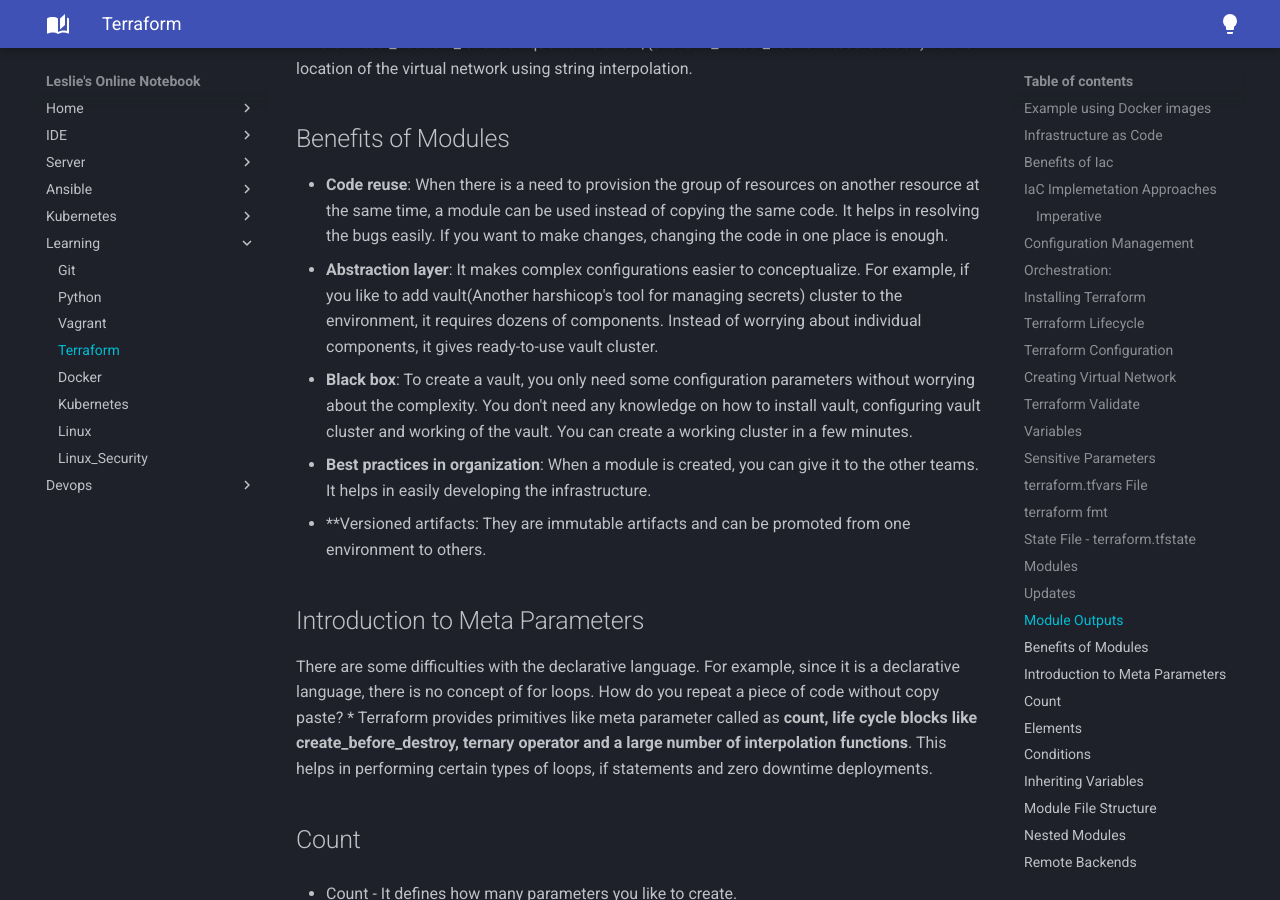
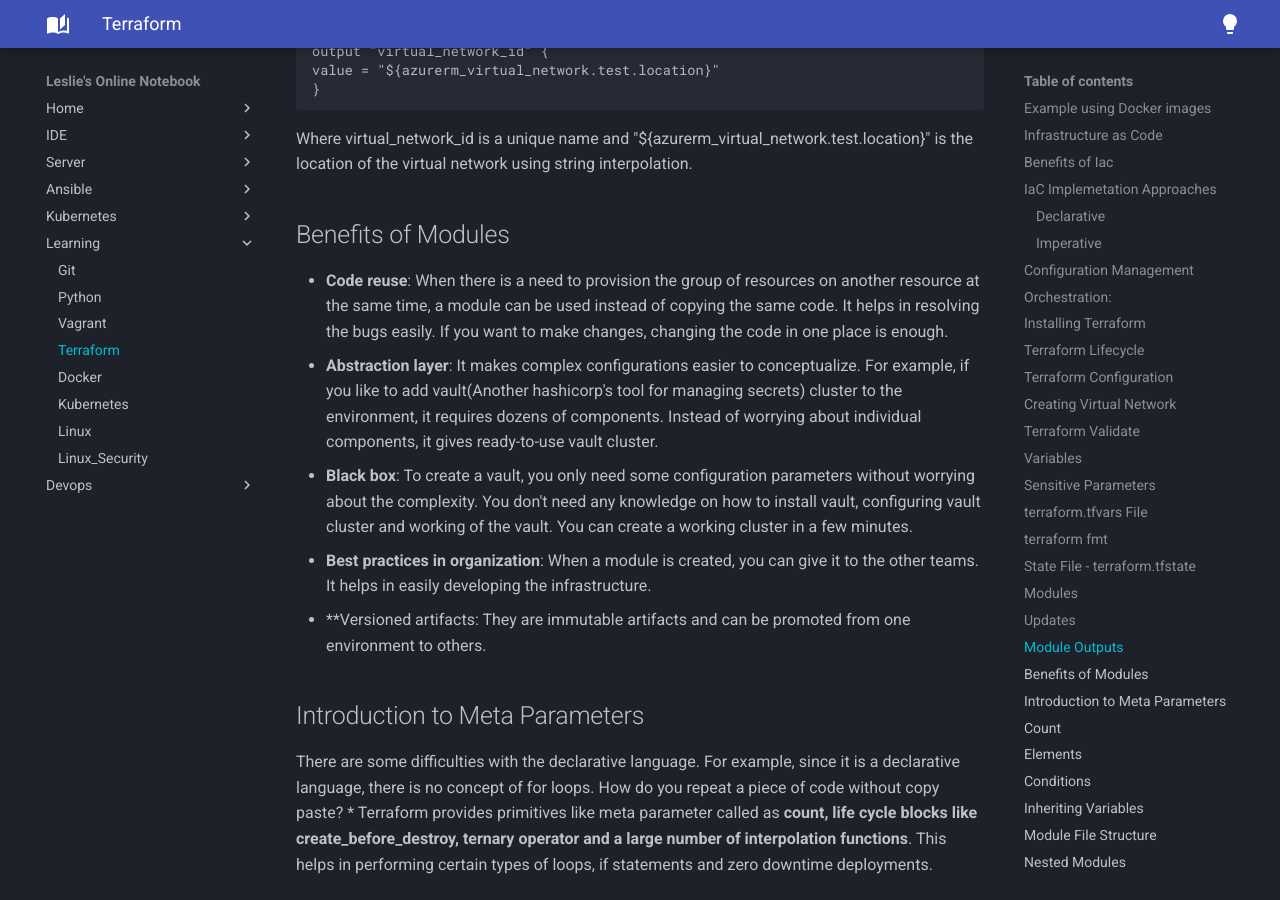
Before and after one commit to leslieclif/notebook, an MkDocs documentation site: the page built from docs/learning/terraform.md, in a window 1280 px wide and 900 px high, scrolled down 6343 px. Built offline with MkDocs 1.6.1 and Material for MkDocs 9.7.7, drawn with Linux system fonts in a browser that asks for light colours; some of the changed text lies outside the part shown.

````diff
--- a/docs/learning/terraform.md
+++ b/docs/learning/terraform.md
@@ -27,7 +27,7 @@ resource "docker_container" "nginx" {
 + A script can be written to add new instances, and **it can be reused**.
 + **Faster process**, no/less human involvement.
 # IaC Implemetation Approaches
-##Declarative
+## Declarative
 + Focuses on the **desired end state of infrastructure (Functional)**.
 + **Tools** perform the **necessary actions to reach that state**.
 + Automatically takes care of the **order and executes it**.
@@ -186,7 +186,7 @@ Where virtual_network_id is a unique name and "${azurerm_virtual_network.test.lo
 # Benefits of Modules
 * **Code reuse**: When there is a need to provision the group of resources on another resource at the same time, a module can be used instead of copying the same code. It helps in resolving the bugs easily. If you want to make changes, changing the code in one place is enough.
 * **Abstraction layer**: It makes complex configurations easier to conceptualize.
-For example, if you like to add vault(Another harshicop's tool for managing secrets) cluster to the environment, it requires dozens of components. Instead of worrying about individual components, it gives ready-to-use vault cluster.
+For example, if you like to add vault(Another hashicorp's tool for managing secrets) cluster to the environment, it requires dozens of components. Instead of worrying about individual components, it gives ready-to-use vault cluster.
 * **Black box**: To create a vault, you only need some configuration parameters without worrying about the complexity. You don't need any knowledge on how to install vault, configuring vault cluster and working of the vault. You can create a working cluster in a few minutes.
 * **Best practices in organization**: When a module is created, you can give it to the other teams. It helps in easily developing the infrastructure.
 * **Versioned artifacts: They are immutable artifacts and can be promoted from one environment to others.
@@ -229,10 +229,10 @@ variable "name" {
 variable "resource_group" {
  default = "user-nuqo"
   }
- variable "location" {
+variable "location" {
  default = "East US"
   }
-  variable "name" {
+variable "name" {
    type = "list"
    default = ["A","B","C"]
   }
@@ -253,12 +253,12 @@ For example, a vnet has to be created only, if the variable number of vnets is 3
 **variables.tf**
 ```
 variable "no_of_vnets" {
-   default= 3
+   default = 3
 }
 ```
 **main.tf**
 ```
-count = "${var.no_of_vnets ==3 ?1  : 0}"
+count = "${var.no_of_vnets == 3 ? 1 : 0}"
 ```
 * First, it will execute the ternary operator. If it is true, it takes the output as 1 or else 0.
 * Now, in the above case, the output is 1, the count becomes one, and the vnet is created.
````
Also changed, not shown: docs/developer.md (+1 -1 lines), docs/k8s/install.md (+2 -0 lines), docs/learning/docker/docker-notes.md (+5 -5 lines), docs/learning/k8s/k8s-notes.md (+1 -0 lines).
